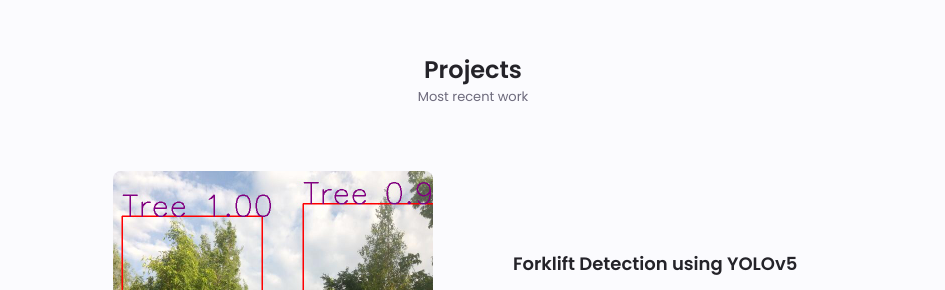
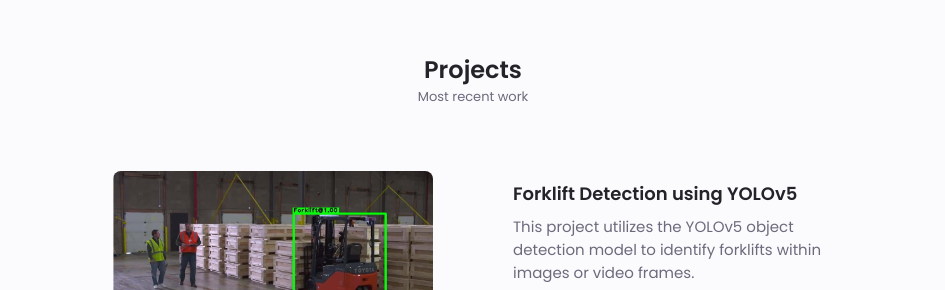
Before and after one commit to ToanNguyenKhanh/ToanNguyenKhanh.github.io, a plain HTML site: page index.html in a window 1280 px wide. Shown: the part 2957-3247 px from the top of the page, without its empty margins (167-1112 px from the left). Drawn offline with Linux system fonts and the light colour scheme.

Commit message:
Update index.html

```diff
--- a/index.html
+++ b/index.html
@@ -595,7 +595,7 @@
 
             <!-- Folklift Detection -->
             <div class="portfolio-content grid swiper-slide">
-              <img src="Assets/Icons/treeDetection.jpg" alt="" class="portfolio-img" />
+              <img src="Assets/Icons/forklift.jpg" alt="" class="portfolio-img" />
 
               <div class="portfolio-data">
                 <h3 class="portfolio-title">Forklift Detection using YOLOv5</h3>
```
